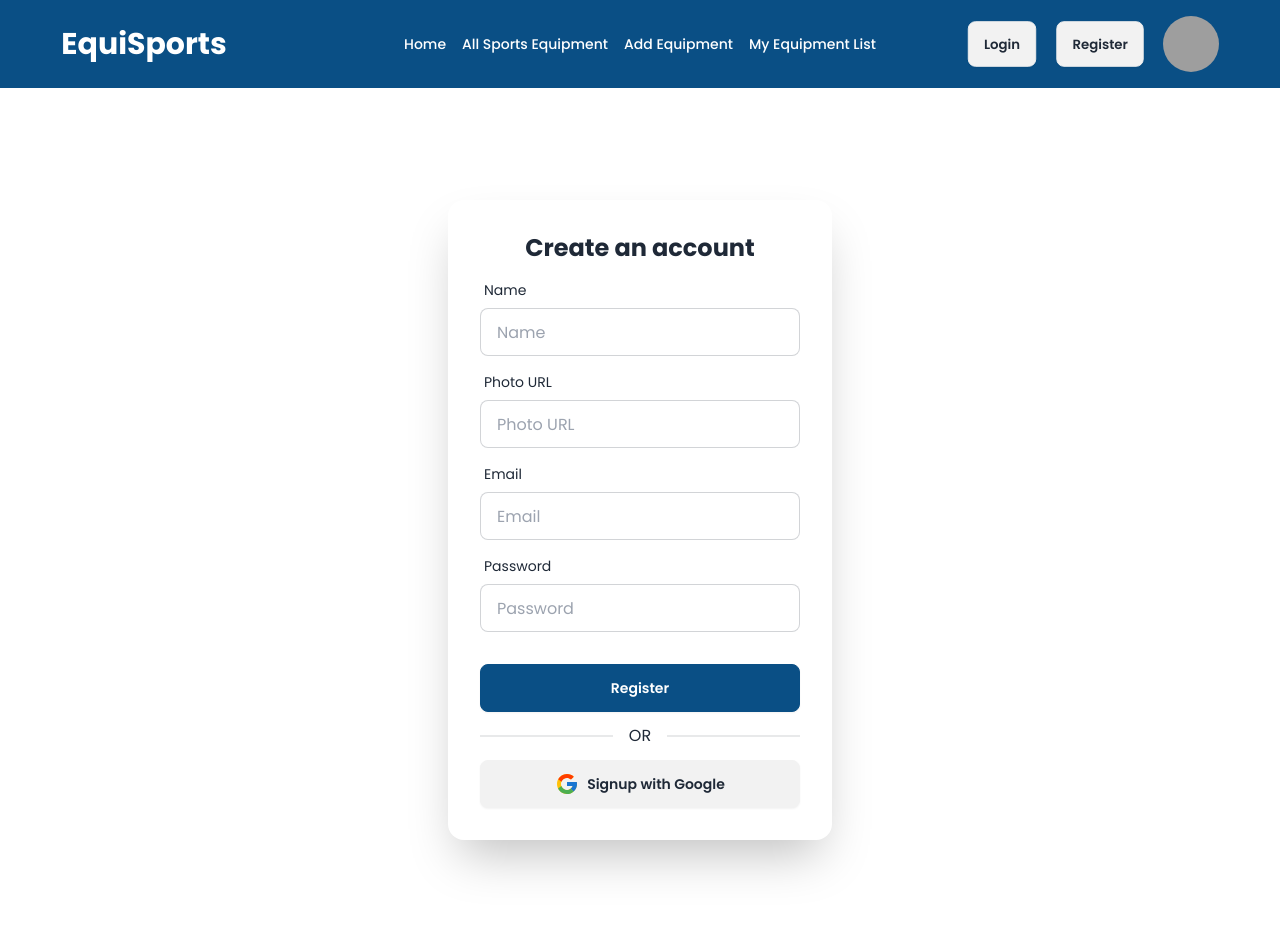
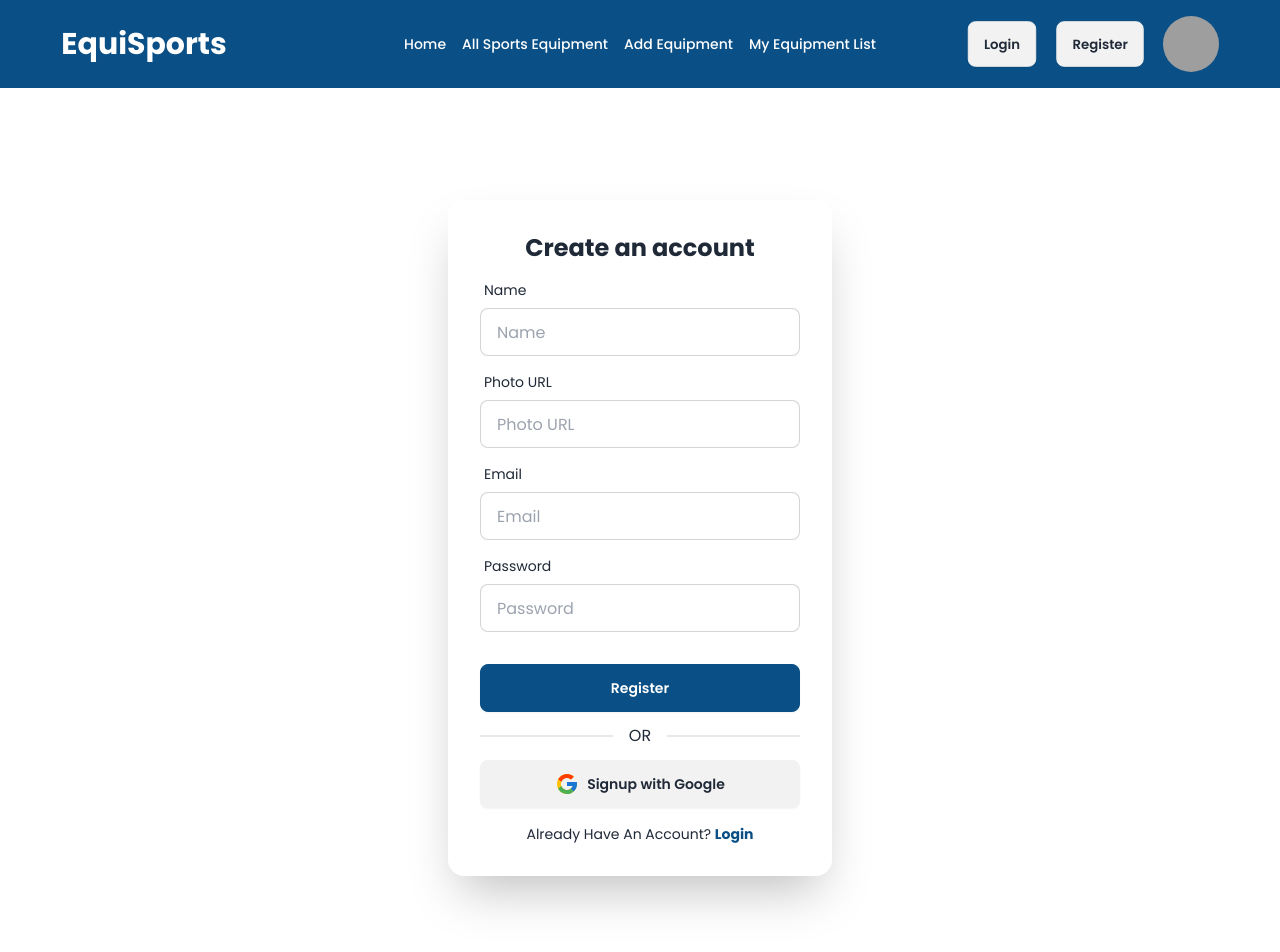
Before and after one commit to abdurrahmansoftlinkbd/equi-sports, a React (Vite) app: page /register in a window 1280 px wide. Shown: the top 952 px of the page. Built offline with nearby package versions, Linux system fonts and the light colour scheme; grey boxes are pictures that could not be loaded.

Commit message:
registration form modified

```diff
--- a/src/pages/Register.jsx
+++ b/src/pages/Register.jsx
@@ -1,4 +1,5 @@
 import { FcGoogle } from "react-icons/fc";
+import { Link } from "react-router-dom";
 
 const Register = () => {
   return (
@@ -59,9 +60,18 @@ const Register = () => {
               Register
             </button>
             <div className="divider">OR</div>
-            <button className="btn">
+            <button className="btn bg-base-200 hover:bg-base-100">
               <FcGoogle className="text-2xl" /> Signup with Google
             </button>
+            <p className="text-sm text-center mt-4">
+              Already Have An Account?{" "}
+              <Link
+                className="text-primary font-bold hover:underline"
+                to="/login"
+              >
+                Login
+              </Link>
+            </p>
           </div>
         </form>
       </div>
```
